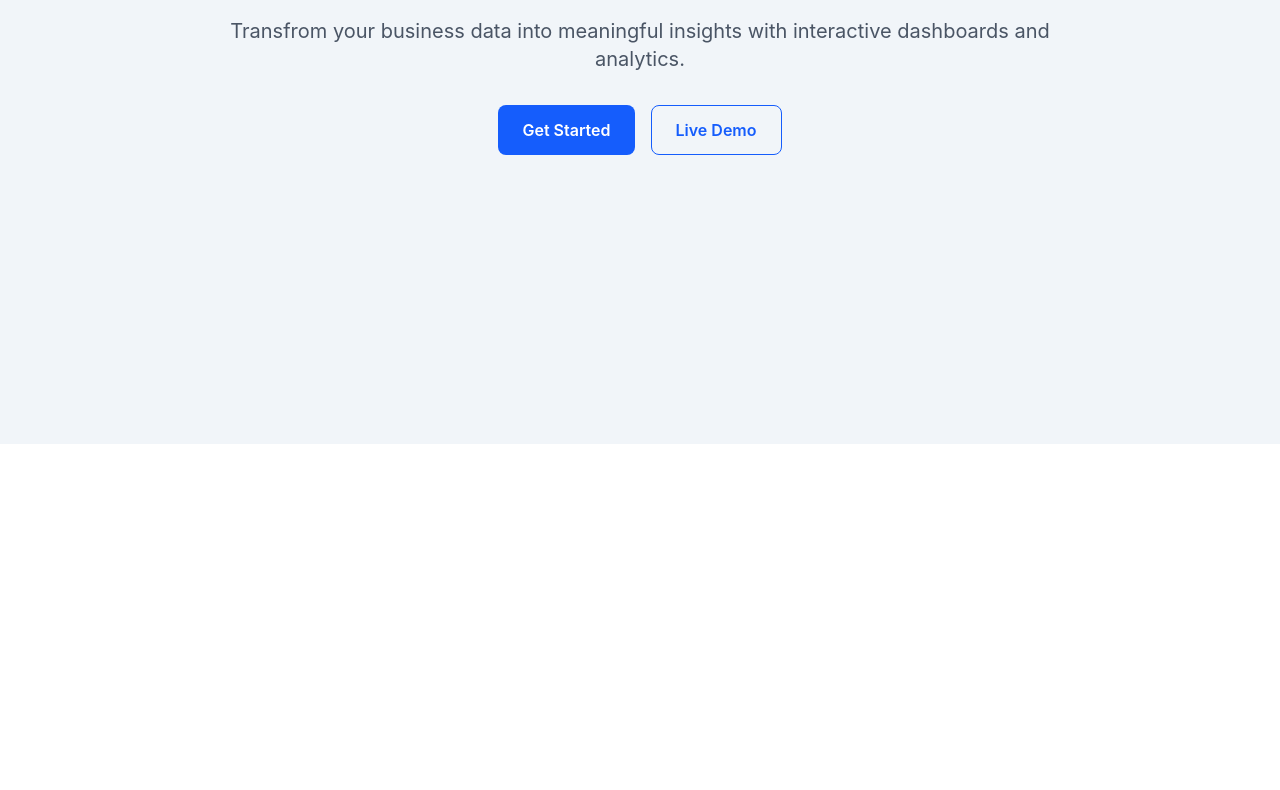
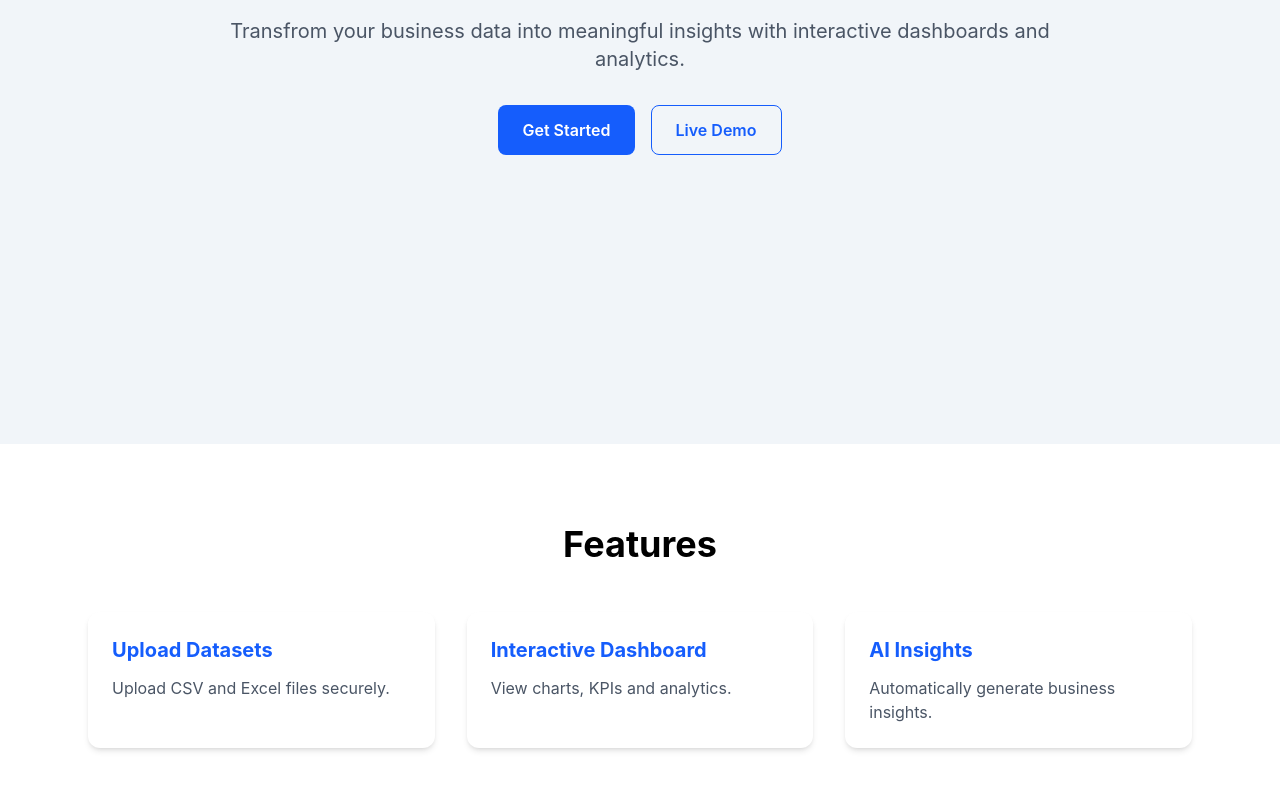
Before and after one commit to rohan2-4/DataSight-AI, a React app in the folder frontend/: page / in a window 1280 px wide. Shown: the part 428-1218 px from the top of the page. Before the commit the page ends 872 px from the top, so only its background shows below. Built offline with nearby package versions, Linux system fonts and the light colour scheme; the HTML template or start-up script is replaced by a standard one.

Commit message:
Build landing page hero and features section

```diff
--- a/frontend/src/components/FeatureCard.jsx
+++ b/frontend/src/components/FeatureCard.jsx
@@ -0,0 +1,15 @@
+function FeatureCard({ title, description }) {
+  return (
+    <div className="bg-white p-6 rounded-xl shadow-md hover:shadow-xl transition duration-300">
+      <h3 className="text-xl font-bold text-blue-600 mb-3">
+        {title}
+      </h3>
+
+      <p className="text-gray-600">
+        {description}
+      </p>
+    </div>
+  );
+}
+
+export default FeatureCard;
--- /dev/null
+++ b/frontend/src/components/Features.jsx
@@ -0,0 +1,36 @@
+import FeatureCard from "./FeatureCard";
+
+function Features() {
+  return (
+    <section className="py-20 bg-white">
+      <div className="max-w-6xl mx-auto px-6">
+
+        <h2 className="text-4xl font-bold text-center mb-12">
+          Features
+        </h2>
+
+        <div className="grid md:grid-cols-3 gap-8">
+
+          <FeatureCard
+            title="Upload Datasets"
+            description="Upload CSV and Excel files securely."
+          />
+
+          <FeatureCard
+            title="Interactive Dashboard"
+            description="View charts, KPIs and analytics."
+          />
+
+          <FeatureCard
+            title="AI Insights"
+            description="Automatically generate business insights."
+          />
+
+        </div>
+
+      </div>
+    </section>
+  );
+}
+
+export default Features;
--- a/frontend/src/pages/Home.jsx
+++ b/frontend/src/pages/Home.jsx
@@ -1,10 +1,12 @@
 import Hero from '../components/Hero';
 import Navbar from '../components/Navbar';
+import Features from '../components/Features';
 function Home() {
     return (
         <>
             <Navbar />
             <Hero />
+            <Features />
         </>
 
     );
```
